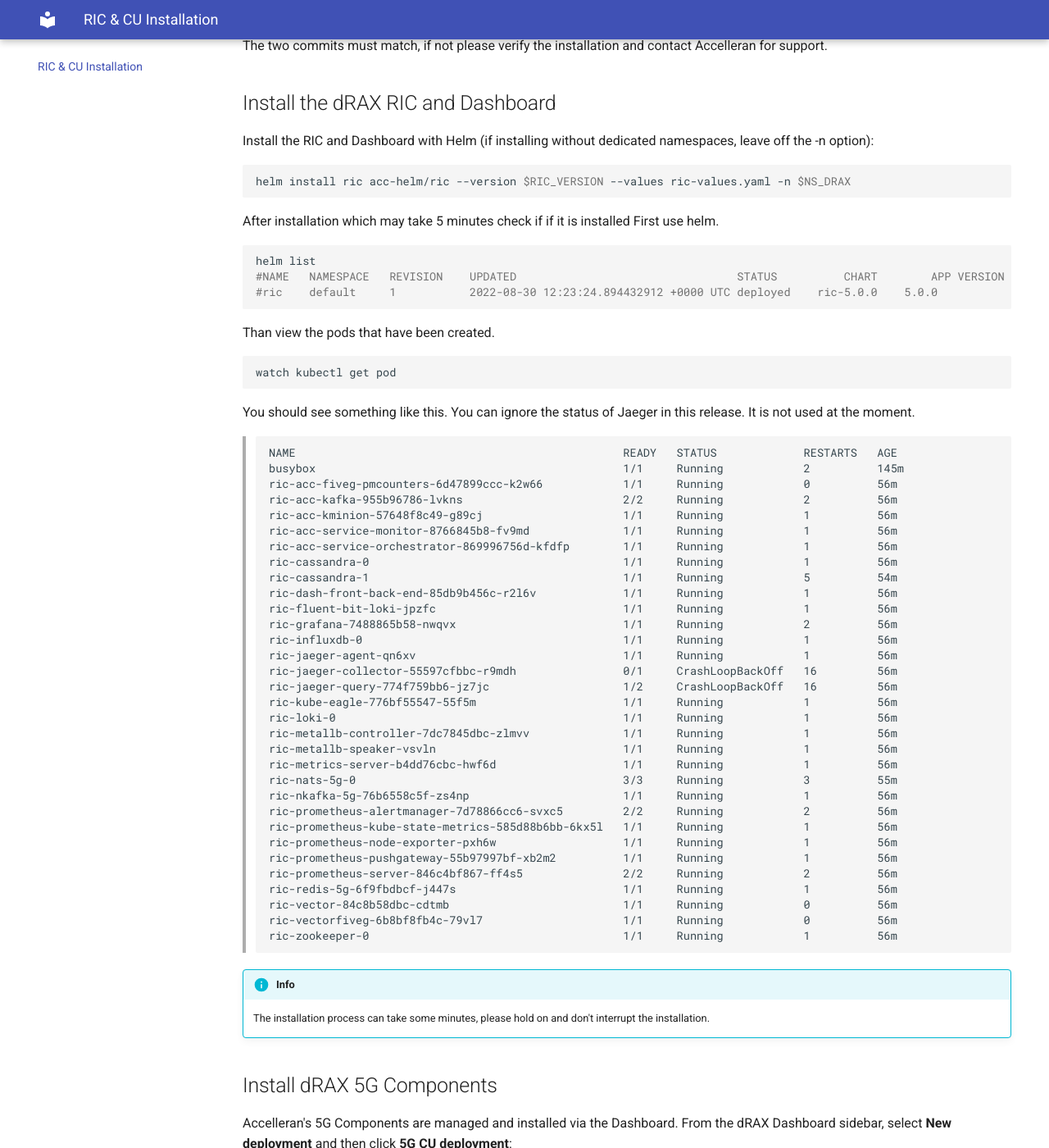
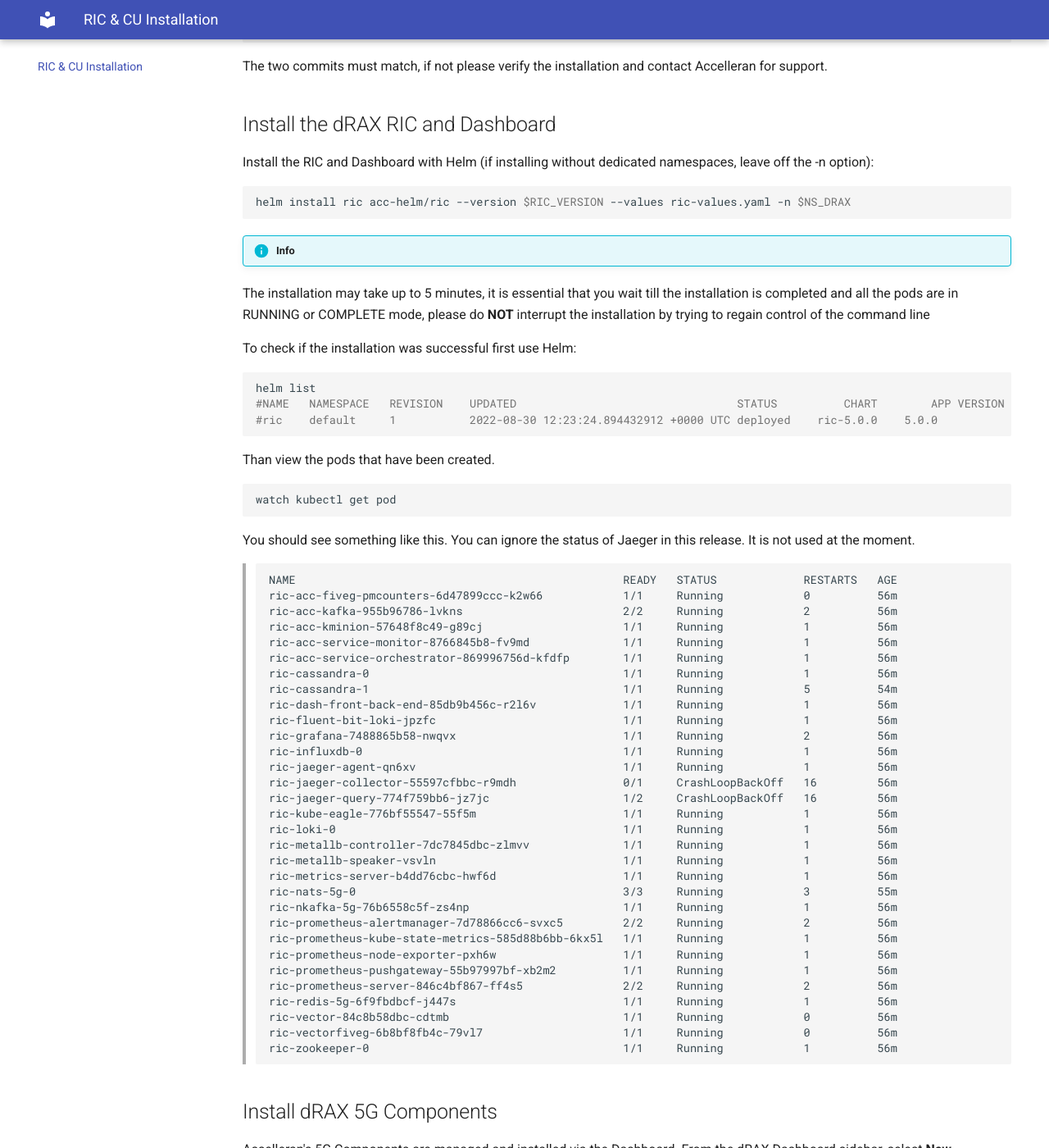
Before and after one commit to accelleran/drax-docs, an MkDocs documentation site: the page built from docs/drax-install/index.md, in a window 1280 px wide and 1400 px high, scrolled down 13541 px. Shown: the whole window at 82% size. Built offline with MkDocs 1.6.1 and Material for MkDocs 9.7.7, drawn with Linux system fonts in a browser that asks for light colours; the version menu is left out; some of the changed text lies outside the part shown.

Commit message:
Update index.md
small fixes and adjustments

````diff
--- a/docs/drax-install/index.md
+++ b/docs/drax-install/index.md
@@ -119,8 +119,8 @@ Also, as mentioned in the [Overview](../index.md) section of this document, it i
 2. The Customer Network allows access to internet services
 3. a DockerHub account, and have shared the username with the Accelleran team to provide access to the needed images
 4. EPC/5GC must be routable without NAT from dRAX (and E1000 DUs in case of 4G)
-5. From Accelleran you will need
-    * user, password and email from docker
+5. From Accelleran you will need access to the Dockerhub repository
+    * please create your account with user, password and email from dockerub
 
 ## 4G Specific requirements:
 
@@ -185,7 +185,7 @@ As mentioned, extra steps or flags must be used with most of the commands that f
 The Default Namespace column sometimes contains another Namespace placeholder, e.g. the NS_4G_CU default is $NS_DRAX - this means that the default behaviour is to run the CUs in the $NS_DRAX namespace, but it can be overridden.
 If neither $NS_DRAX nor $NS_4G_CU is specified, the CU will run in the "default" namespace.
 
-## Install a new installation
+## Install dRAX for the first time
 When you are not dealing with a new installation you can skip this chapter and move to chapter "Updating existing installation"
 
 ### install helm
@@ -242,7 +242,7 @@ kubectl get pods -n $NS_DRAX
 
 ### Configure DockerHub credentials in Kubernetes
 
-Create a secret named `accelleran-secret` with your DockerHub credentials, specifically using the kubectl command (do not forget the `-n <namespace>` option if you selected different namespaces previously):
+If you have previously obtained (from the Customer Support) access to Accelleran Dockerhub repository, you can now proceed to create a secret named `accelleran-secret` with your DockerHub credentials, specifically using the kubectl command (do not forget the `-n <namespace>` option if you selected different namespaces previously):
 
 ``` bash
 kubectl create secret docker-registry accelleran-secret --docker-server=docker.io --docker-username=$DOCKER_USER --docker-password=$DOCKER_PASS --docker-email=$DOCKER_EMAIL
@@ -545,9 +545,10 @@ Install the RIC and Dashboard with Helm (if installing without dedicated namespa
 ``` bash
 helm install ric acc-helm/ric --version $RIC_VERSION --values ric-values.yaml -n $NS_DRAX
 ```
+!!! info
+The installation may take up to 5 minutes, it is essential that you wait till the installation is completed and all the pods are in RUNNING or COMPLETE mode, please do **NOT** interrupt the installation by trying to regain control of the command line
 
-After installation which may take 5 minutes check if if it is installed
-First use helm.
+To check if the installation was successful first use Helm:
 
 ``` bash
 helm list
@@ -563,7 +564,6 @@ watch kubectl get pod
 You should see something like this. You can ignore the status of Jaeger in this release. It is not used at the moment.
 > ```
 > NAME                                                 READY   STATUS             RESTARTS   AGE
-> busybox                                              1/1     Running            2          145m
 > ric-acc-fiveg-pmcounters-6d47899ccc-k2w66            1/1     Running            0          56m
 > ric-acc-kafka-955b96786-lvkns                        2/2     Running            2          56m
 > ric-acc-kminion-57648f8c49-g89cj                     1/1     Running            1          56m
@@ -596,8 +596,6 @@ You should see something like this. You can ignore the status of Jaeger in this
 > ric-zookeeper-0                                      1/1     Running            1          56m
 > ```
 
-!!! info
-    The installation process can take some minutes, please hold on and don't interrupt the installation.
 ## Install dRAX 5G Components
 
 Accelleran's 5G Components are managed and installed via the Dashboard.
@@ -1114,10 +1112,6 @@ This time, pick the **Accelleran dRAX 5G System Dashboard** from the list of pre
 
 The 5G specific health dashboard, in addition to the 5 global sections explained above, also shows which components of 5G dRAX are running (AMF Controller, CUUP, DS Ctrl, etc.).
 
-# Appendix: Install Helm version 3
-
-Helm version 3 is required for the installation of dRAX. Detailed instructions on installing Helm, which should be done first, can be found here: [https://helm.sh/docs/intro/install/](https://helm.sh/docs/intro/install/).
-
 # Appendix: How to enable/disable DHCP for the IP address of the E1000 4G DU
 
 The 4G DU units are separate hardware components and therefore get preconfigured at Accelleran with a standard SW image which of course will have default settings that may require changes.
````
Also changed, not shown: other parts of docs/drax-install/index.md (+2 -2 lines).
